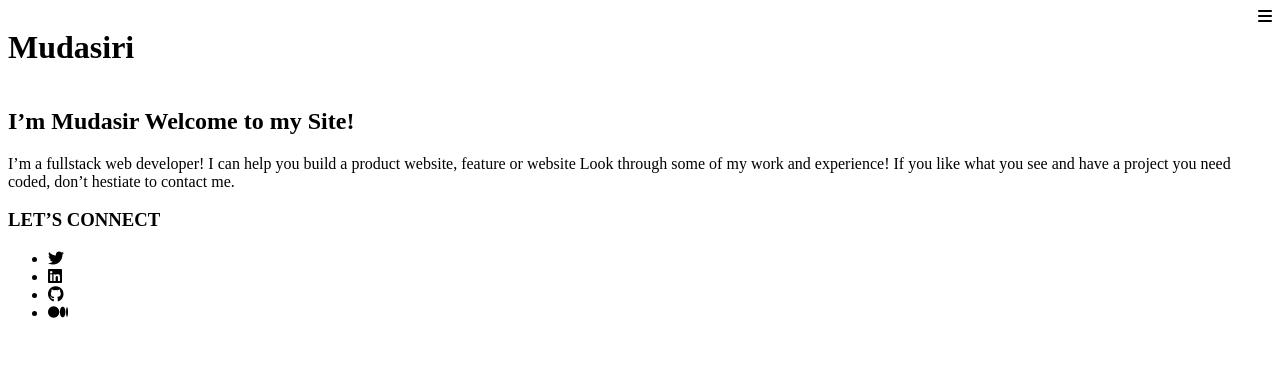
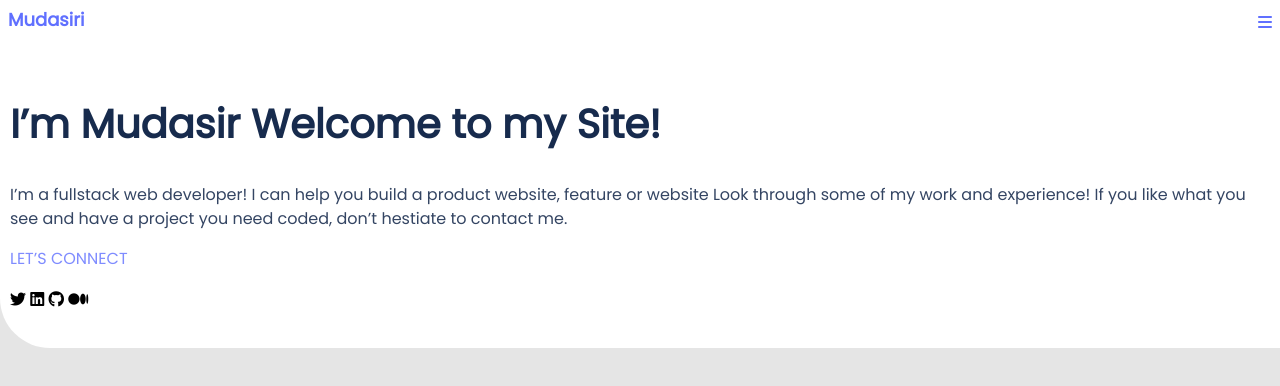
Before and after one commit to mudasiri/portfolio, a plain HTML site: page index.html in a window 1280 px wide. Drawn offline with Linux system fonts and the light colour scheme.

Commit message:
added-css-styles

```diff
--- a/index.html
+++ b/index.html
@@ -10,17 +10,17 @@
 </head>
 <body>
     <header class="flexbox">
-        <h1>Mudasiri</h1>
+        <span class="logo">Mudasiri</span>
         <nav>
             <i class="fa-solid fa-bars"></i>
         </nav>
     </header>
-    <section>
-        <h1>I’m Mudasir
+    <section class="intro">
+        <h1 class="title">I’m Mudasir
             Welcome to my Site!</h1>
-        <p>I’m a fullstack web developer! I can help you build a product website, feature or website Look through some of my work and experience! If you like what you see and have a project you need coded, don’t hestiate to contact me.</p>
-        <h3>LET’S CONNECT</h3>
-        <ul>
+        <p class="description">I’m a fullstack web developer! I can help you build a product website, feature or website Look through some of my work and experience! If you like what you see and have a project you need coded, don’t hestiate to contact me.</p>
+        <h3 class="action-text">LET’S CONNECT</h3>
+        <ul class="social-media">
             <li><i class="fa-brands fa-twitter"></i></li>
             <li><i class="fa-brands fa-linkedin"></i></li>
             <li><i class="fa-brands fa-github"></i></li>
--- a/style.css
+++ b/style.css
@@ -1,6 +1,73 @@
-@import url('https://fonts.googleapis.com/css2?family=Poppins:wght@700&display=swap');
+@import url('https://fonts.googleapis.com/css2?family=Poppins');
 
-.flexbox{
+@media screen and (min-width: 480px) {
+  body {
+    background-color: lightgreen;
+  }
+}
+
+body{
+  font-family: 'Poppins', sans-serif;
+  overflow: hidden;
+  margin: 0;
+  background-color: #E5E5E5;
+}
+
+.flexbox {
     display: flex;
     justify-content: space-between;
+    padding: 10px 8px;
+    background-color: #FFFFFF;
   }
+
+  .logo{
+    font-style: normal;
+    font-weight: 700;
+    font-size: 18px;
+    line-height: 20px;
+    color: #6070FF;
+  }
+
+  .fa-bars{
+    color: #6070FF;
+  }
+
+  .intro{
+    border-radius: 0 0 0 50px;
+    background-color: #FFFFFF;
+    padding: 20px 10px;
+  }
+
+  .description{
+    font-style: normal;
+    font-weight: 400;
+    font-size: 16px;
+    line-height: 24px;
+    color: #344563;
+  }
+
+  .action-text{
+    font-style: normal;
+    font-weight: 500;
+    font-size: 16px;
+    line-height: 24px;
+    color: #7F8CFF;
+  }
+
+  .social-media li{
+    display: inline;
+
+  }
+
+  .social-media{
+    list-style-type: none;
+    padding-left: 0px;
+  }
+
+.title {
+  font-style: normal;
+  font-weight: 700;
+  font-size: 40px;
+  line-height: 52px;
+  color: #172B4D;
+}
```
